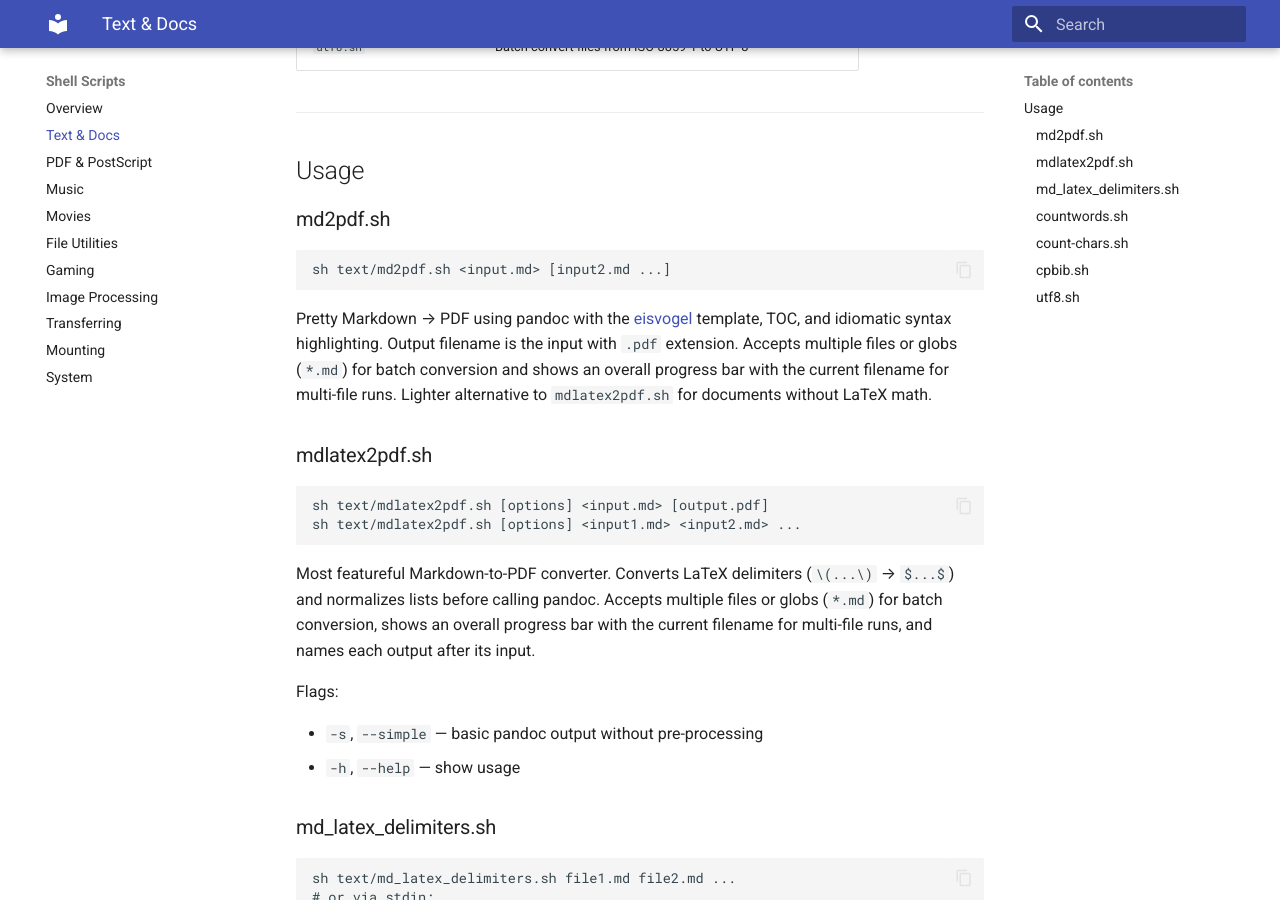
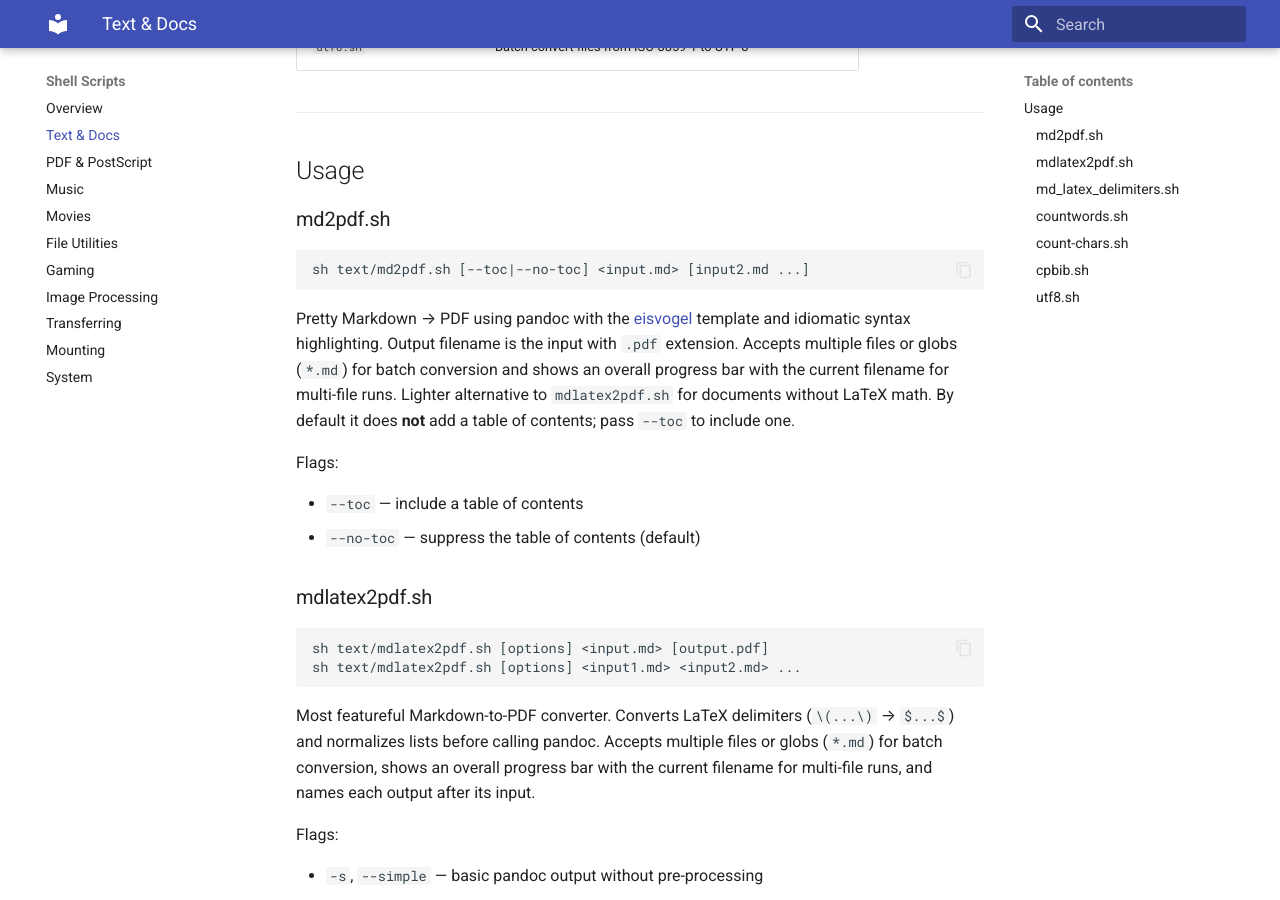
Before and after one commit to rsnemmen/shell-scripts, an MkDocs documentation site: the page built from docs/text.md, in a window 1280 px wide and 900 px high, scrolled down 515 px. Built offline with MkDocs 1.6.1 and Material for MkDocs 9.7.7, drawn with Linux system fonts in a browser that asks for light colours.

Commit message:
Fix md2pdf thinking stripping and TOC default
Co-authored-by: Copilot <223556219+Copilot@users.noreply.github.com>

````diff
--- a/docs/text.md
+++ b/docs/text.md
@@ -19,10 +19,15 @@
 ### md2pdf.sh
 
 ```sh
-sh text/md2pdf.sh <input.md> [input2.md ...]
+sh text/md2pdf.sh [--toc|--no-toc] <input.md> [input2.md ...]
 ```
 
-Pretty Markdown → PDF using pandoc with the [eisvogel](https://github.com/Wandmalfarbe/pandoc-latex-template) template, TOC, and idiomatic syntax highlighting. Output filename is the input with `.pdf` extension. Accepts multiple files or globs (`*.md`) for batch conversion and shows an overall progress bar with the current filename for multi-file runs. Lighter alternative to `mdlatex2pdf.sh` for documents without LaTeX math.
+Pretty Markdown → PDF using pandoc with the [eisvogel](https://github.com/Wandmalfarbe/pandoc-latex-template) template and idiomatic syntax highlighting. Output filename is the input with `.pdf` extension. Accepts multiple files or globs (`*.md`) for batch conversion and shows an overall progress bar with the current filename for multi-file runs. Lighter alternative to `mdlatex2pdf.sh` for documents without LaTeX math. By default it does **not** add a table of contents; pass `--toc` to include one.
+
+Flags:
+
+- `--toc` — include a table of contents
+- `--no-toc` — suppress the table of contents (default)
 
 ### mdlatex2pdf.sh
 
````
Also changed, not shown: README.md (+1 -1 lines), 2 other files.
